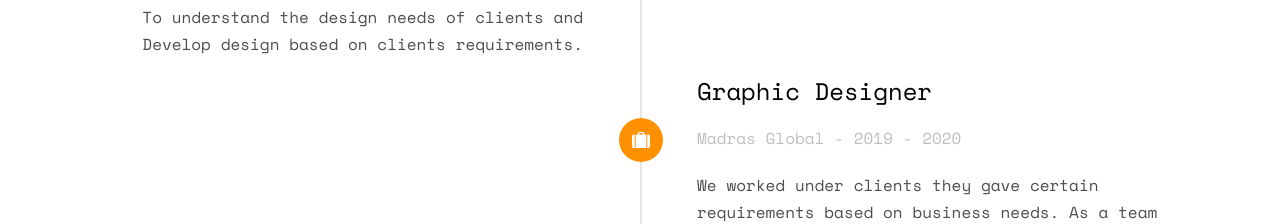
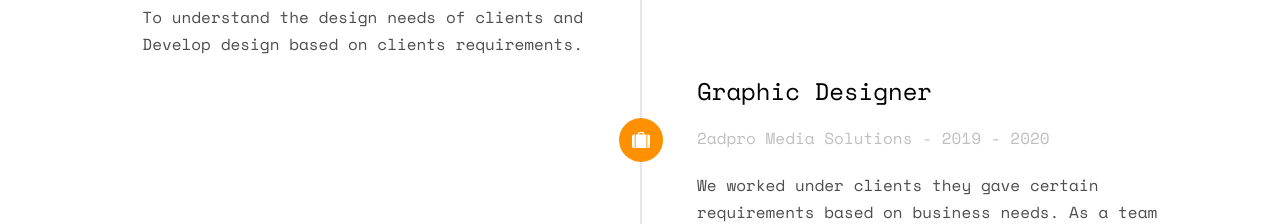
Before and after one commit to Dinesh-codejedi/rdineshk.github.io, a plain HTML site: page index.html in a window 1280 px wide. Shown: the part 2620-2844 px from the top of the page. Drawn offline with nearby package versions, Linux system fonts and the light colour scheme; some packages are replaced by stand-ins of ours; files whose address does not match are found by name.

Commit message:
Update index.html
Madras Change to 2adpro

```diff
--- a/index.html
+++ b/index.html
@@ -178,7 +178,7 @@
 							<div class="timeline-panel">
 								<div class="timeline-heading">
 									<h3 class="timeline-title">Graphic Designer</h3>
-									<span class="company">Madras Global - 2019 - 2020</span>
+									<span class="company"> 2adpro Media Solutions - 2019 - 2020</span>
 								</div>
 								<div class="timeline-body">
 									<p>We worked under clients they gave certain requirements based on business needs. As a team member I coordinate with other team members to create designs templates and layouts for future purpose also.</p>
```
